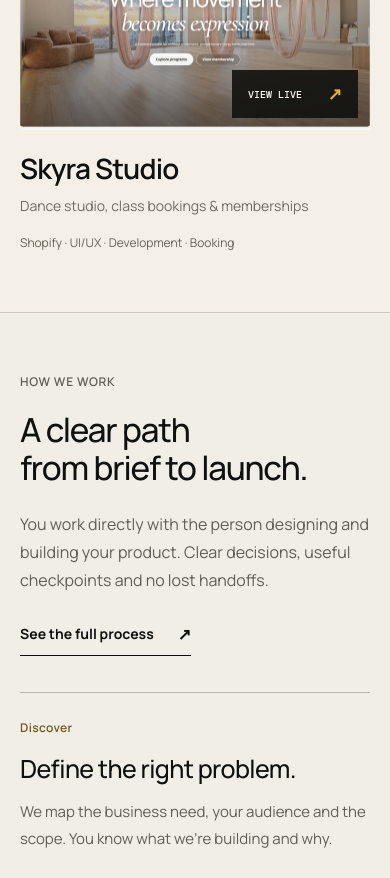
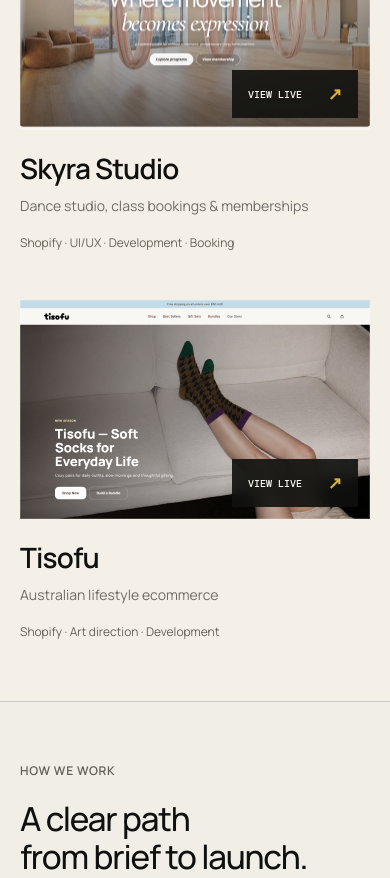
Before and after one commit to robber-857/Eltonex, a website: page index.html in a window 390 px wide. Shown: the part 2667-3545 px from the top of the page. Drawn offline with nearby package versions, Linux system fonts and the light colour scheme; a web font is replaced by a local one.

Commit message:
Restore Tisofu as a second-row portfolio project

```diff
--- a/index.html
+++ b/index.html
@@ -142,6 +142,18 @@
           <p class="project-tags">Shopify · UI/UX · Development · Booking</p>
         </div>
       </article>
+
+      <article class="project reveal">
+        <a class="project-media" href="https://tisofu.com.au/" target="_blank" rel="noreferrer" aria-label="View Tisofu live website">
+          <img src="assets/tisofu-home-20261009.png" alt="Tisofu ecommerce website home page">
+          <span class="project-visit">View live <b>↗</b></span>
+        </a>
+        <div class="project-meta">
+          <div><h3>Tisofu</h3></div>
+          <p>Australian lifestyle ecommerce</p>
+          <p class="project-tags">Shopify · Art direction · Development</p>
+        </div>
+      </article>
       </div>
     </section>
 
--- a/layout.css
+++ b/layout.css
@@ -70,7 +70,10 @@ main [id] { scroll-margin-top: calc(var(--header-h) + 24px); }
 }
 .home-v2 .work-section .section-heading h2 { margin: 0; font-size: clamp(34px, 4.5vw, 68px); line-height: 1.1; letter-spacing: -.035em; }
 .home-v2 .work-section .section-heading > p { grid-column: auto; max-width: 42ch; font-size: 15px; line-height: 1.75; color: #656257; }
-.project-grid { display: grid; grid-template-columns: repeat(auto-fit, minmax(min(100%, 27rem), 1fr)); gap: clamp(32px, 3.5vw, 56px); }
+.project-grid { display: grid; grid-template-columns: repeat(2, minmax(0, 1fr)); gap: clamp(32px, 3.5vw, 56px); }
+@media (max-width: 1000px) {
+  .project-grid { grid-template-columns: minmax(0, 1fr); }
+}
 .home-v2 .project { width: 100%; margin: 0; min-width: 0; }
 .home-v2 .project-media { width: 100%; }
 .home-v2 .project-media img { aspect-ratio: 1.6; object-fit: cover; object-position: top; }
```
Also changed, not shown: assets/tisofu-home-20261009.png (added).
